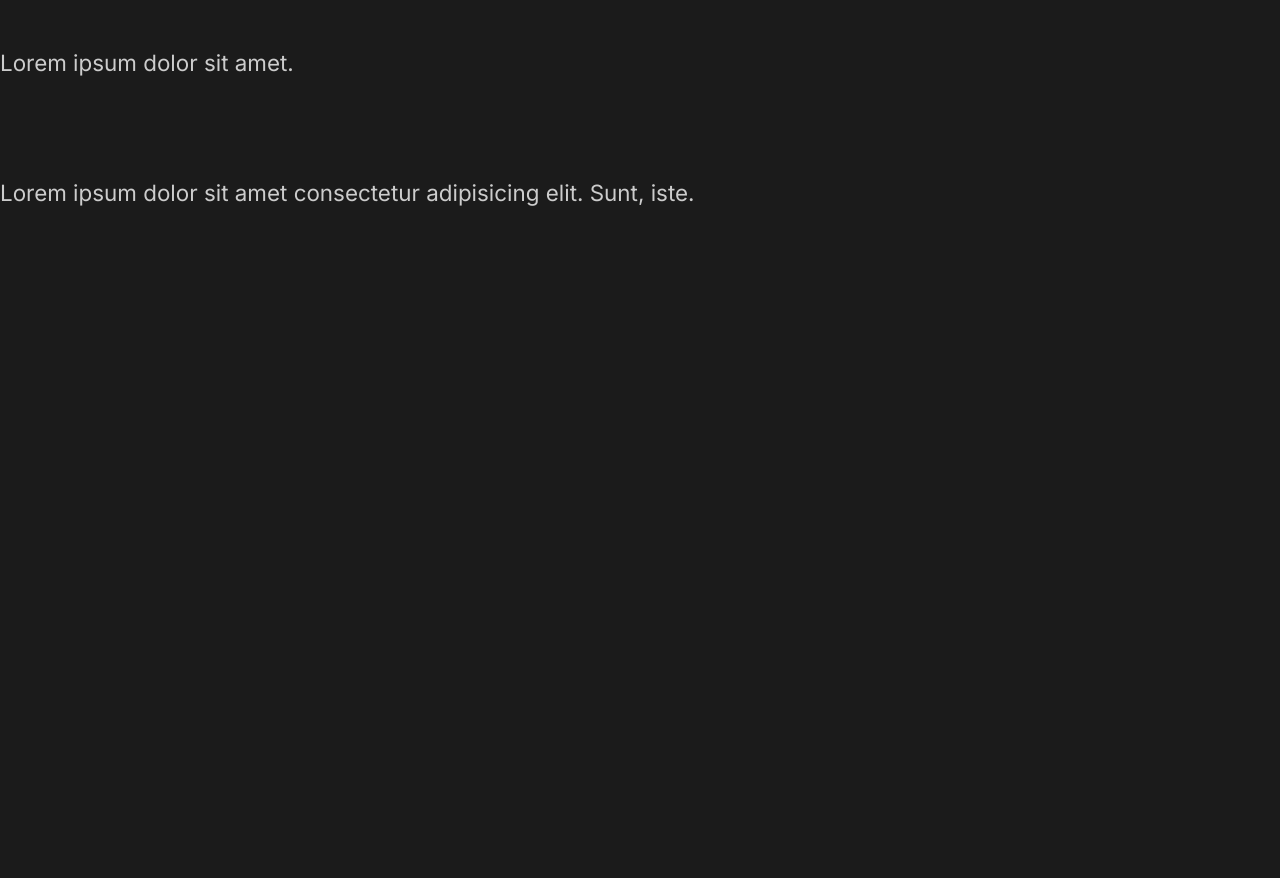
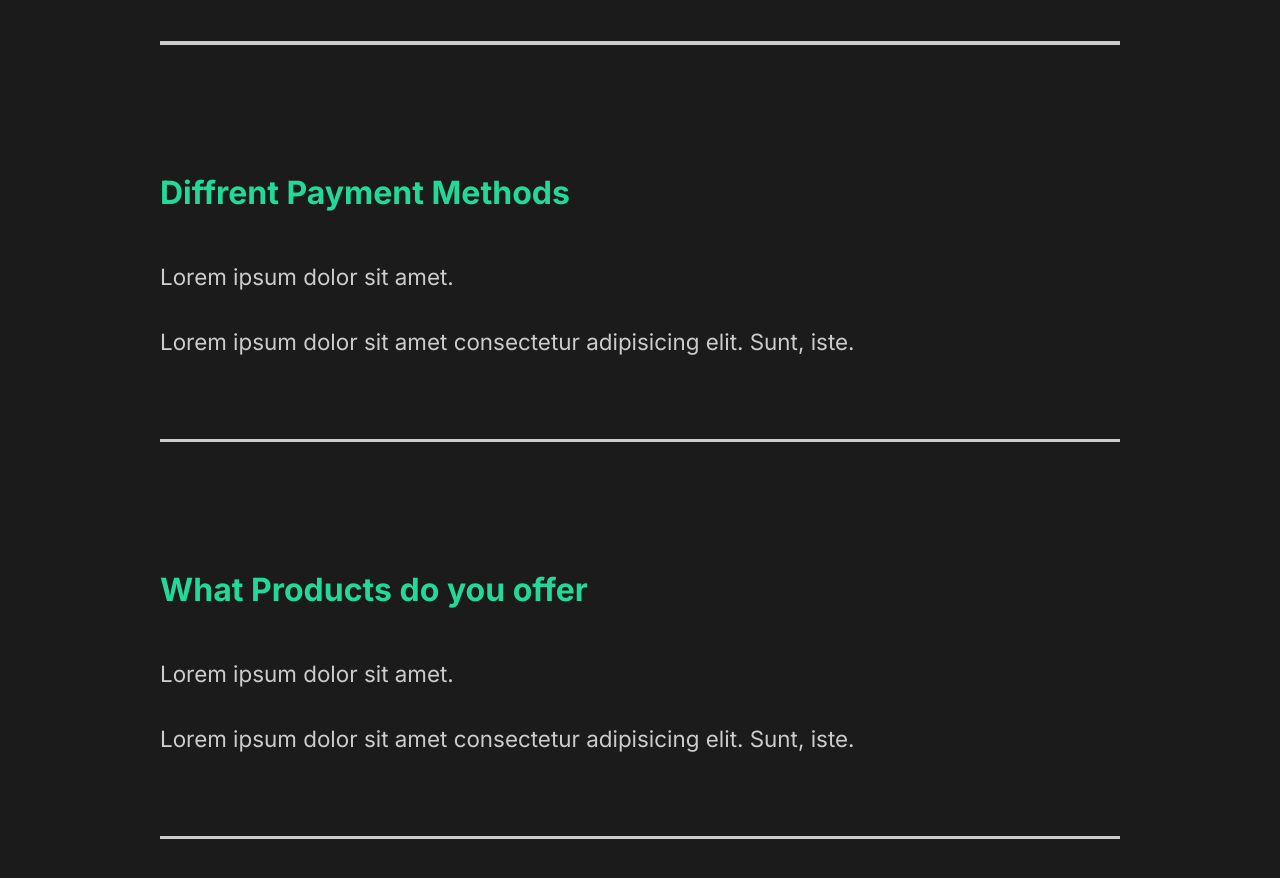
Before and after one commit to ArturUlman/creative-react-course-capture, a React (Create React App) app: page / in a window 1280 px wide. Shown: the part 3007-3885 px from the top of the page. Before the commit the page ends 3265 px from the top, so only its background shows below. Built offline with nearby package versions, Linux system fonts and the light colour scheme; the HTML template or start-up script is replaced by a standard one.

Commit message:
7. Faq styled

```diff
--- a/src/components/FaqSection.js
+++ b/src/components/FaqSection.js
@@ -1,8 +1,10 @@
 import React from "react";
+import styled from "styled-components";
+import { BasicStyles } from "../styles";
 
 const FaqSection = () => {
   return (
-    <div className="faq">
+    <Faq>
       <h2>
         Any Questions <span>FAQ</span>
       </h2>
@@ -14,6 +16,7 @@
             Lorem ipsum dolor sit amet consectetur adipisicing elit. Sunt, iste.
           </p>
         </div>
+        <div className="faq-line"></div>
       </div>
       <div className="question">
         <h4>Daily Scheadule</h4>
@@ -23,6 +26,7 @@
             Lorem ipsum dolor sit amet consectetur adipisicing elit. Sunt, iste.
           </p>
         </div>
+        <div className="faq-line"></div>
       </div>
       <div className="question">
         <h4>Diffrent Payment Methods</h4>
@@ -32,6 +36,7 @@
             Lorem ipsum dolor sit amet consectetur adipisicing elit. Sunt, iste.
           </p>
         </div>
+        <div className="faq-line"></div>
       </div>
       <div className="question">
         <h4>What Products do you offer</h4>
@@ -41,9 +46,37 @@
             Lorem ipsum dolor sit amet consectetur adipisicing elit. Sunt, iste.
           </p>
         </div>
+        <div className="faq-line"></div>
       </div>
-    </div>
+    </Faq>
   );
 };
 
+const Faq = styled(BasicStyles)`
+  display: block;
+  span {
+    display: block;
+  }
+  h2 {
+    padding-bottom: 2rem;
+    font-weight: lighter;
+  }
+  .faq-line {
+    background: #ccc;
+    height: 0.2rem;
+    margin: 2rem 0rem;
+    width: 100%;
+  }
+  .question {
+    padding: 3rem 0rem;
+    cursor: pointer;
+  }
+  .answer {
+    padding: 2rem 0rem;
+    p {
+      padding: 1rem 0rem;
+    }
+  }
+`;
+
 export default FaqSection;
--- a/src/components/GlobalStyle.js
+++ b/src/components/GlobalStyle.js
@@ -41,6 +41,7 @@
 h4 {
     font-weight: bold;
     color: #23d997;
+    font-size: 2rem;
 }
 a {
     font-size: 1.1.rem;
```
